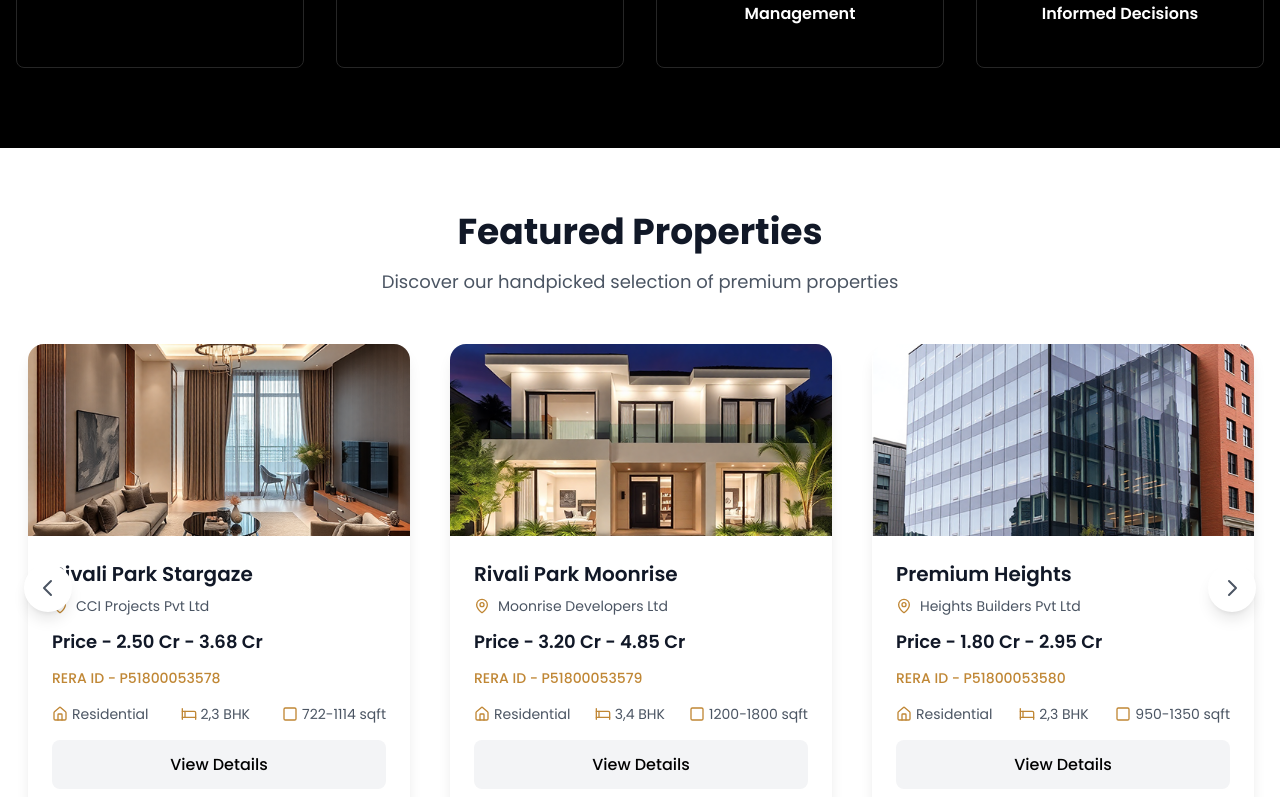
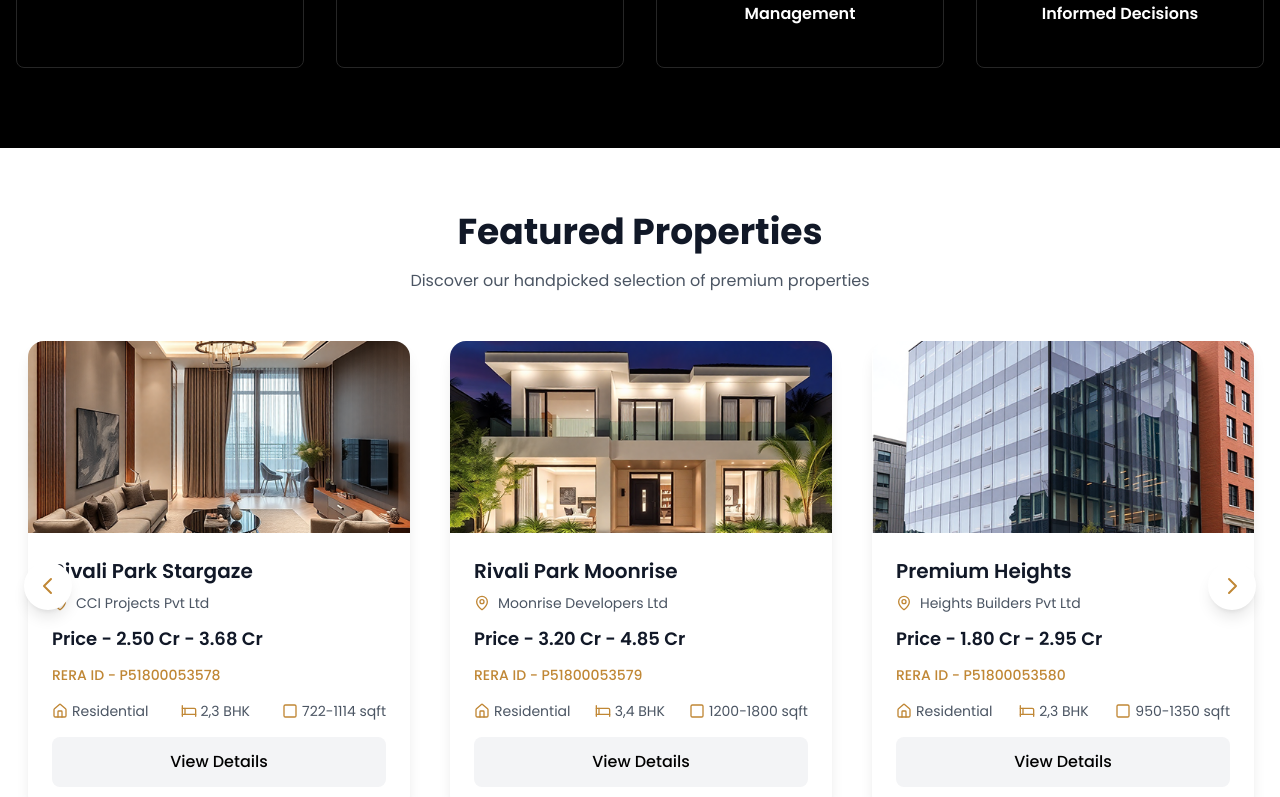
Before and after one commit to RAVI08RR/realstatemarketing, a Next.js app: page / in a window 1280 px wide. Shown: the part 1724-2521 px from the top of the page. Built offline with nearby package versions, Linux system fonts and the light colour scheme.

Commit message:
icon updated who we are

```diff
--- a/src/app/components/FeaturedProperties.js
+++ b/src/app/components/FeaturedProperties.js
@@ -79,10 +79,10 @@ const FeaturedProperties = () => {
   const CustomNextArrow = ({ onClick }) => (
     <button
       onClick={onClick}
-      className="absolute right-4 top-1/2 -translate-y-1/2 z-10 bg-white rounded-full p-3 shadow-lg hover:shadow-xl transition-all duration-300 hover:scale-110"
+      className="absolute right-4 top-1/2 -translate-y-1/2 z-10 bg-white hover:bg-[#C08735] rounded-full p-3 shadow-lg hover:shadow-xl transition-all duration-300 hover:scale-110 group"
       style={{ zIndex: 2 }}
     >
-      <svg className="w-6 h-6 text-gray-600" fill="none" stroke="currentColor" viewBox="0 0 24 24">
+      <svg className="w-6 h-6 text-[#C08735] group-hover:text-white  transition-colors duration-300" fill="none" stroke="currentColor" viewBox="0 0 24 24">
         <path strokeLinecap="round" strokeLinejoin="round" strokeWidth={2} d="M9 5l7 7-7 7" />
       </svg>
     </button>
@@ -91,10 +91,10 @@ const FeaturedProperties = () => {
   const CustomPrevArrow = ({ onClick }) => (
     <button
       onClick={onClick}
-      className="absolute left-4 top-1/2 -translate-y-1/2 z-10 bg-white rounded-full p-3 shadow-lg hover:shadow-xl transition-all duration-300 hover:scale-110"
+      className="absolute left-4 top-1/2 -translate-y-1/2 z-10 bg-white hover:bg-[#C08735] rounded-full p-3 shadow-lg hover:shadow-xl transition-all duration-300 hover:scale-110 group"
       style={{ zIndex: 2 }}
     >
-      <svg className="w-6 h-6 text-gray-600" fill="none" stroke="currentColor" viewBox="0 0 24 24">
+      <svg className="w-6 h-6 text-[#C08735] group-hover:text-white transition-colors duration-300" fill="none" stroke="currentColor" viewBox="0 0 24 24">
         <path strokeLinecap="round" strokeLinejoin="round" strokeWidth={2} d="M15 19l-7-7 7-7" />
       </svg>
     </button>
@@ -205,14 +205,14 @@ const FeaturedProperties = () => {
   );
 
   return (
-    <section className="py-16 bg-white">
+    <section className="py-16 bg-white" id='featured-property'>
       <div className="container mx-auto px-2">
         {/* Section Header */}
         <div className="text-center mb-12">
           <h2 className="text-4xl font-bold text-gray-900 mb-4">
             Featured Properties
           </h2>
-          <p className="text-gray-600 text-lg max-w-2xl mx-auto">
+          <p className="text-gray-600 text-[16px] max-w-2xl mx-auto">
             Discover our handpicked selection of premium properties
           </p>
         </div>
--- a/src/app/components/HeroSection.js
+++ b/src/app/components/HeroSection.js
@@ -24,7 +24,9 @@ export default function HeroSection() {
 
             <div className="flex flex-wrap gap-4 mb-12">
               <button className="bg-[#C08735] text-white px-6 py-3 rounded-lg text-base font-semibold hover:bg-[#C08735]/80 transition-colors">
+              <a href='#featured-property'>
                 Explore Properties
+                </a>
               </button>
               <button className="border-2 border-[white] text-[#ffffff] px-6 py-3 rounded-lg text-base font-semibold hover:bg-white hover:text-[#C08735] transition-colors">
                 Contact Agent
```
